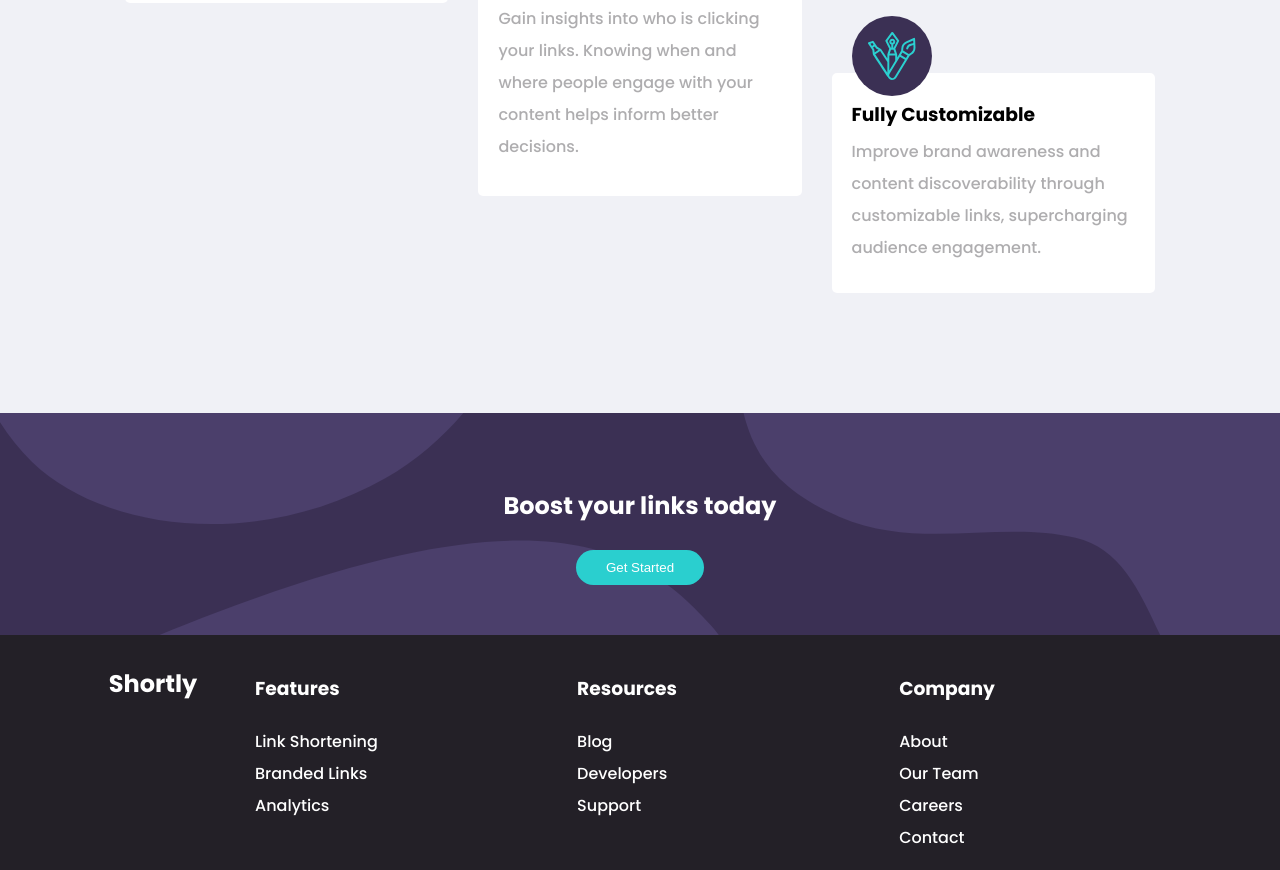
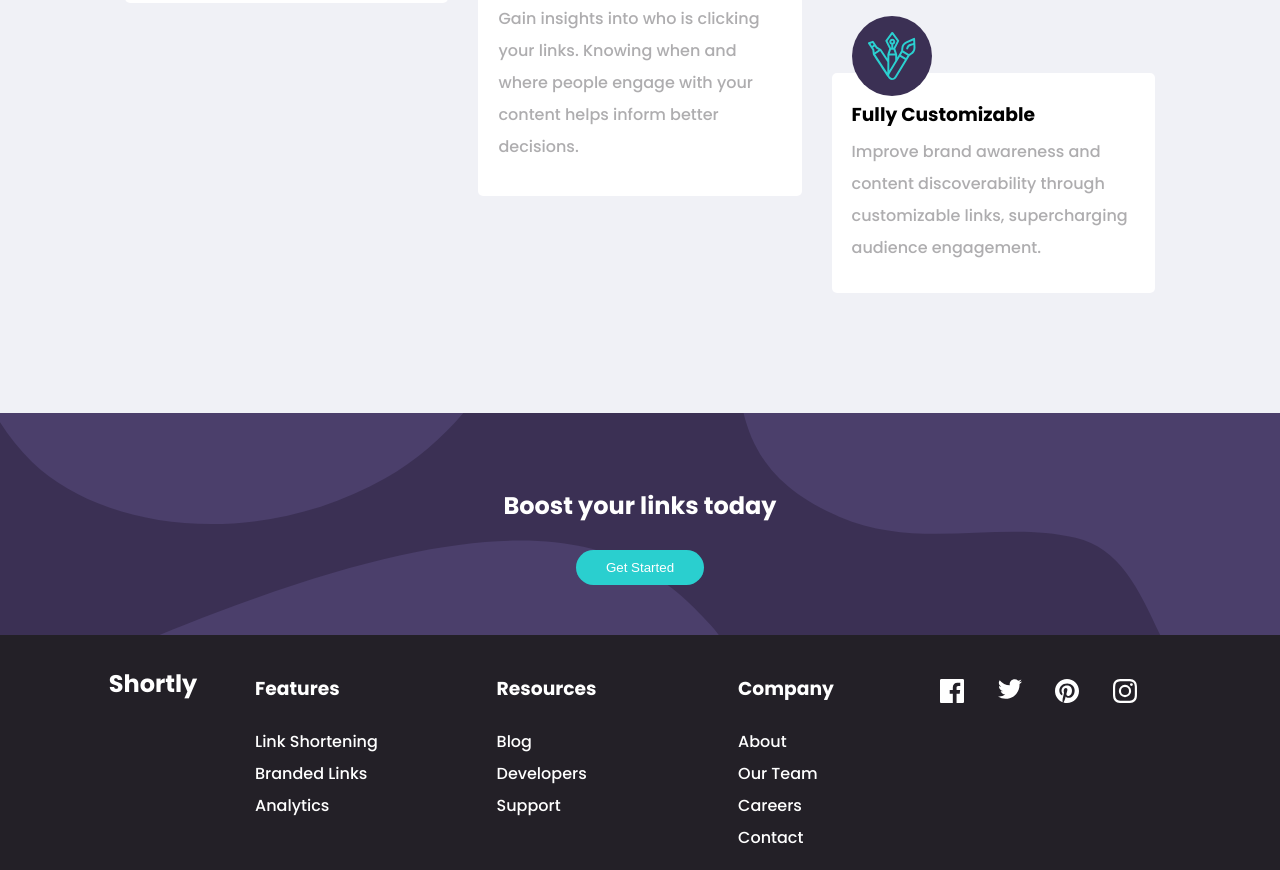
Before and after one commit to JustinAMB/ShortlyApp, a plain HTML site: page index.html in a window 1280 px wide. Shown: the part 1139-2009 px from the top of the page. Drawn offline with Linux system fonts and the light colour scheme.

Commit message:
se agregan los icoconos de redes socilaes al footer

```diff
--- a/index.html
+++ b/index.html
@@ -122,7 +122,12 @@
                     <li>Careers</li>
                     <li>Contact</li>
                 </ul>
-
+                <div class="redes">
+                    <img src="./images/icon-facebook.svg" alt="">
+                    <img src="./images/icon-twitter.svg" alt="">
+                    <img src="./images/icon-pinterest.svg" alt="">
+                    <img src="./images/icon-instagram.svg" alt="">
+                </div>
 
 
             </div>
--- a/style.css
+++ b/style.css
@@ -229,7 +229,7 @@
         .menus {
             display: grid;
             gap: 1rem;
-        grid-template-columns: repeat(3, 1fr);
+            grid-template-columns: repeat(4, 1fr);
         }
 
         footer {
@@ -245,3 +245,11 @@
             display: grid;
             grid-template-columns: 1fr 9fr;
         }
+
+        .redes {
+            /*margin-block: 16px;
+        display: flex;*/
+            display: grid;
+            grid-template-columns: repeat(4, 1fr);
+            margin-block: 4.4rem;
+        }
```
Lines whose indentation alone changed are shown as unchanged.
